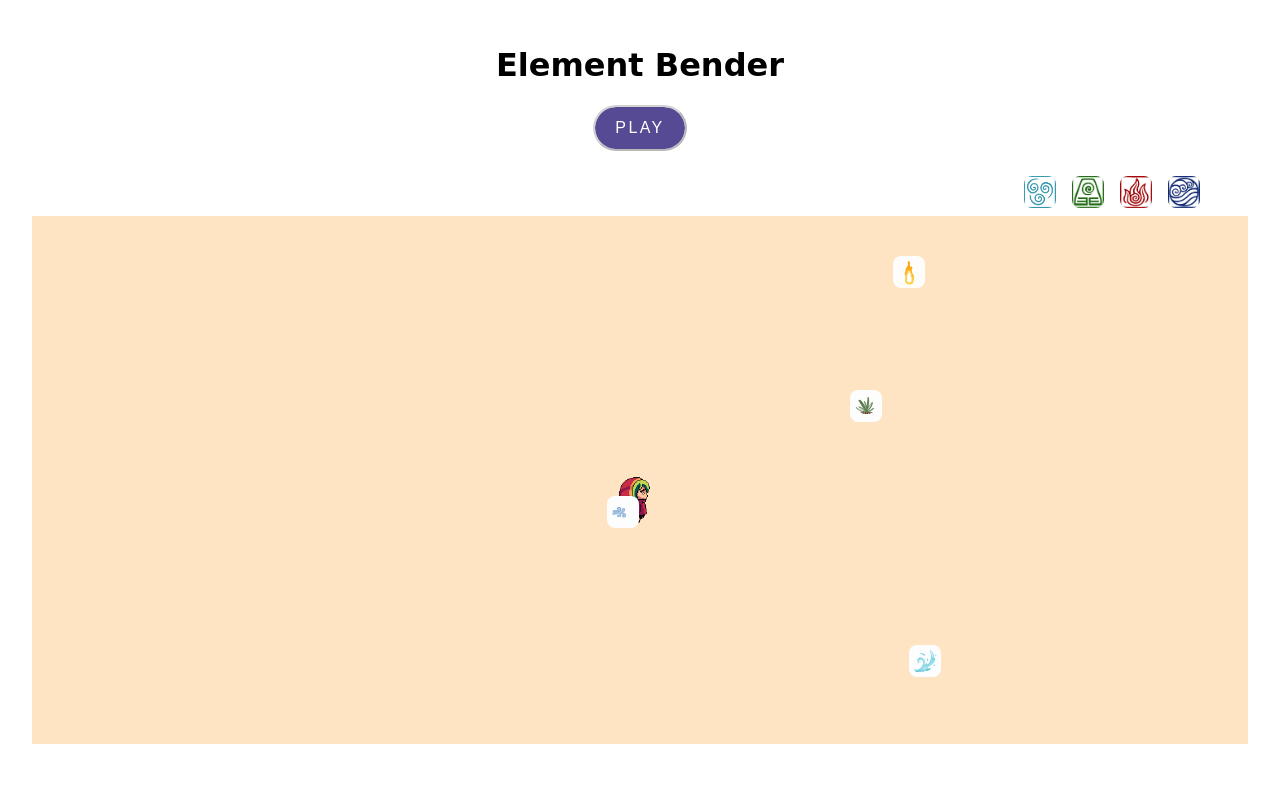
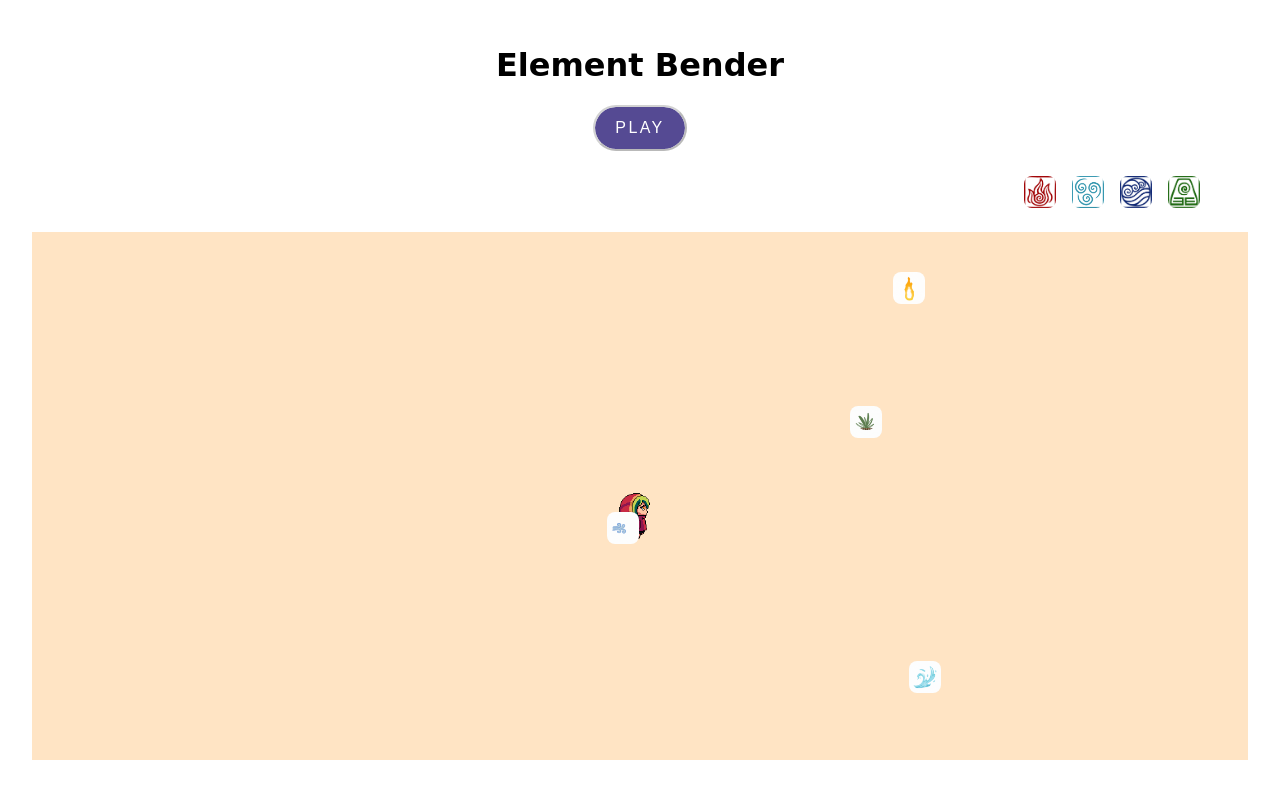
Before and after one commit to ezzi0/element-bender, a plain HTML site: page index.html in a window 1280 px wide. Both pictures are taken after a click on the button "PLAY". Drawn offline with Linux system fonts and the light colour scheme; a web font is replaced by a local one.

Commit message:
New changes related to updating counter elements

```diff
--- a/index.html
+++ b/index.html
@@ -19,9 +19,9 @@
       <h1>Element Bender</h1>
       <button id="start-game" class="button">Play</button>
     </div>
-    <container>
+    <div class="image-container">
       <div class="images-Bending">
-        <img
+        <!-- <img
             class="image-Size"
             src="./assets/images/AirBending.png"
             alt="Air Bending Logo"
@@ -40,9 +40,9 @@
             class="image-Size"
             src="./assets/images/WaterBending.png"
             alt="Water Bending Logo"
-        />
+            /> -->
       </div>
-    </container>
+    </div>
     <main></main>
 
     <dialog id="end-game">
--- a/main.js
+++ b/main.js
@@ -10,17 +10,6 @@ let gameStarted = false;
 
 const pressedKeys = { right: false, left: false, up: false, down: false };
 const pickedUpElements = [];
-const popImage = {
-  from: {
-    opacity: 0.1,
-    scale: 0.1,
-  },
-  to: {
-    opacity: 1,
-    scale: 1,
-  },
-  duration: 1000,
-};
 
 class Avatar {
   constructor() {
@@ -194,7 +183,26 @@ class Elements {
         image: "./assets/images/elements (1)/Earth.gif",
       },
     ];
+    this.data1 = [
+      {
+        type: "fire",
+        image: "./assets/images/FireBending.png",
+      },
+      {
+        type: "wind",
+        image: "./assets/images/AirBending.png",
+      },
+      {
+        type: "water",
+        image: "./assets/images/WaterBending.png",
+      },
+      {
+        type: "earth",
+        image: "./assets/images/Earth Bending.png",
+      },
+    ];
     this.elements = [];
+    this.elementsCounter = [];
     this.gameArea = document.querySelector("main");
   }
 
@@ -208,6 +216,19 @@ class Elements {
       this.gameArea.appendChild(div);
       this.setPositionOnMap(div);
       this.elements.push(div);
+    });
+  }
+
+  createElementCounterHolder() {
+    const container = document.querySelector(".images-Bending");
+
+    this.data1.forEach((element) => {
+      const img = document.createElement("img");
+      img.src = element.image;
+      img.alt = element.alt || ""; // Optional: add alt attribute for better accessibility
+      img.className = "image-Size";
+      container.appendChild(img);
+      this.elementsCounter.push(img);
     });
   }
 
@@ -230,6 +251,7 @@ class Game {
     this.avatar = new Avatar();
     this.elements = new Elements();
     this.elements.createElement();
+    this.elements.createElementCounterHolder();
     this.animate();
     this.addEventListener();
     this.pickUpElements = this.pickUpElements.bind(this);
@@ -270,7 +292,6 @@ class Game {
       pickedUpElements.push(element);
       element.remove();
     }
-    console.log(pickedUpElements);
   }
 
   //   pickUpElements() {
@@ -289,7 +310,9 @@ class Game {
   updateElements() {
     const isPresent = pickedUpElements.includes(element);
     if (isPresent) {
-      element.style.animate(popImage);
+      element.classList.add("pop");
+    } else {
+      element.classList.remove("pop");
     }
   }
 
--- a/styles.css
+++ b/styles.css
@@ -24,11 +24,23 @@ main div img {
   background: transparent;
 }
 
-.hideImage {
-  visibility: hidden;
+@keyframes popImage {
+  0% {
+    transform: scale(1);
+  }
+  50% {
+    transform: scale(1.2);
+  }
+  100% {
+    transform: scale(1);
+  }
 }
 
-.container {
+.pop {
+  animation: popImage 0.3s linear;
+}
+
+.image-container {
   position: relative;
   height: 4rem;
 }
```
Lines whose indentation alone changed are shown as unchanged.
